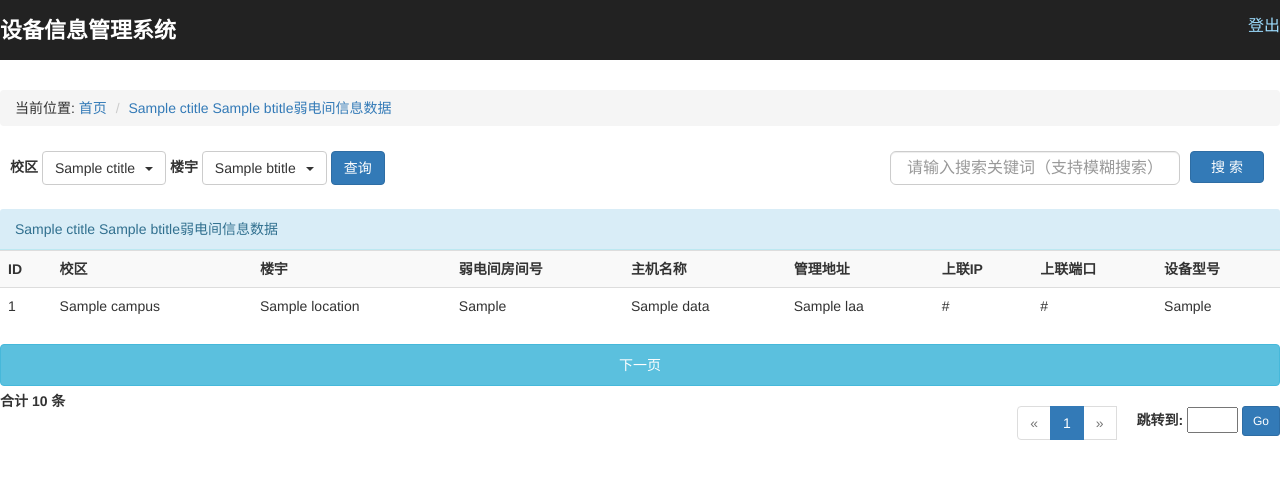
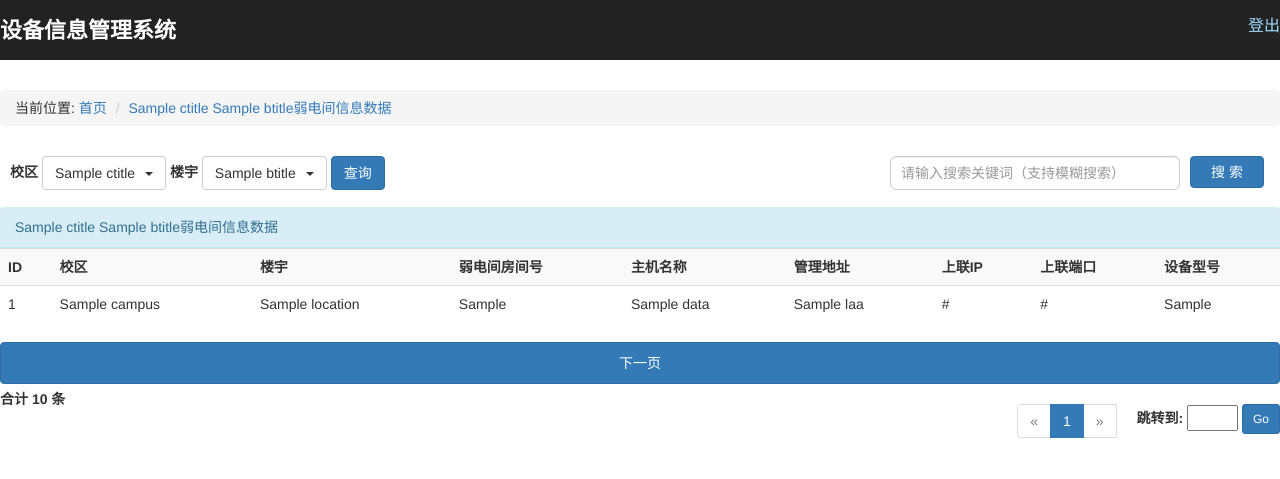
Before and after one commit to derek-s/devonlinemgmt, a Python web app: template templates/list.html in a window 1280 px wide. Shown: the top 479 px of the page. Run offline with Jinja, Linux system fonts and the light colour scheme; the template is opened without the code that fills it: most values are stand-ins (such as "Sample title", 1, 10 or a date in 2020); some libraries are stand-ins or nearby versions.

Commit message:
change stylesheet

```diff
--- a/static/css/style.css
+++ b/static/css/style.css
@@ -80,15 +80,21 @@ p {
     width: 100%;
     margin: 5px;
     padding: 5px;
-    overflow: hidden
+    float: left;
 }
 
 #indexserach {
     height: 34px;
     width: 290px;
     display: inline-block;
-    font-size: 16px;
+    font-size: 14px;
     margin-right: 10px;
+    padding: 0, 0, 0, 5px !important;
+}
+
+.input-serach {
+    padding: 0;
+    padding-left: 10px;
 }
 
 #indexsbutton {
@@ -150,7 +156,7 @@ p {
 }
 
 .panel-info {
-    margin-top: 15px;
+    margin-top: 80px;
     border: none;
     border-top: 1px solid transparent !important;
     box-shadow: none !important;
--- a/templates/index.html
+++ b/templates/index.html
@@ -42,7 +42,7 @@
             <button id="adqbutton" class="btn btn-primary">查询</button>
         </div>
         <div id="serachbar">
-            <input id="indexserach" class="form-control input-lg" type="text" name="devinfoserp" placeholder="请输入搜索关键词（支持模糊搜索）"><button id="indexsbutton" class="btn btn-primary">搜 索</button>
+            <input id="indexserach" class="form-control input-lg input-serach" type="text" name="devinfoserp" placeholder="请输入搜索关键词（支持模糊搜索）"><button id="indexsbutton" class="btn btn-primary">搜 索</button>
         </div>
     </div>
     <div class="panel panel-info">
@@ -75,7 +75,7 @@
                 {% endfor %}
             </table>
         </div>
-        <div class="ajaxnetpage"><a id="ajaxntindex" class="btn btn-info" href="javascript:;">下一页</a></div>
+        <div class="ajaxnetpage"><a id="ajaxntindex" class="btn btn-primary" href="javascript:void(0);">下一页</a></div>
         <div>
             {%if pagination%} {{macros.pagination_widget(pagination,'index')}} {%endif%}
         </div>
--- a/templates/list.html
+++ b/templates/list.html
@@ -48,7 +48,7 @@
             <button id="adqbutton" class="btn btn-primary">查询</button>
         </div>
         <div id="serachbar">
-            <input id="indexserach" class="form-control input-lg" type="text" name="devinfoserp" placeholder="请输入搜索关键词（支持模糊搜索）"><button id="indexsbutton" class="btn btn-primary">搜 索</button>
+            <input id="indexserach" class="form-control input-lg input-serach" type="text" name="devinfoserp" placeholder="请输入搜索关键词（支持模糊搜索）"><button id="indexsbutton" class="btn btn-primary">搜 索</button>
         </div>
     </div>
     <div class="panel panel-info">
@@ -83,7 +83,7 @@
             </table>
         </div>
 
-        <div class="ajaxnetpage"><a id="ajaxntlist" class="btn btn-info" href="javascript:;">下一页</a></div>
+        <div class="ajaxnetpage"><a id="ajaxntlist" class="btn btn-primary" href="javascript:void(0);">下一页</a></div>
         <div>
             {%if pagination%} {{macros.pagination_widget(pagination,'indexlist',buildname=request.args.get('buildname'),campusname=request.args.get('campusname'))}} {%endif%}
         </div>
--- a/templates/serach.html
+++ b/templates/serach.html
@@ -25,7 +25,7 @@
     </div>
     <div id="toolbar">
         <div id="serachpage">
-            <input id="indexserach" class="form-control input-lg" type="text" name="devinfoserp" placeholder="请输入搜索关键词（支持模糊搜索）"><button id="indexsbutton" class="btn btn-primary">搜 索</button>
+            <input id="indexserach" class="form-control input-lg input-serach" type="text" name="devinfoserp" placeholder="请输入搜索关键词（支持模糊搜索）"><button id="indexsbutton" class="btn btn-primary">搜 索</button>
         </div>
     </div>
     <div class="panel panel-info">
@@ -62,7 +62,7 @@
             </table>
         </div>
         {% endif %}
-        <div class="ajaxnetpage"><a id="ajaxntserach" class="btn btn-info" href="javascript:;">下一页</a></div>
+        <div class="ajaxnetpage"><a id="ajaxntserach" class="btn btn-primary" href="javascript:void(0);">下一页</a></div>
         <div>
             {%if pagination%} {{macros.pagination_widget(pagination,'serach', keyword=request.args.get('keyword') | safe)}} {%endif%}
         </div>
```
